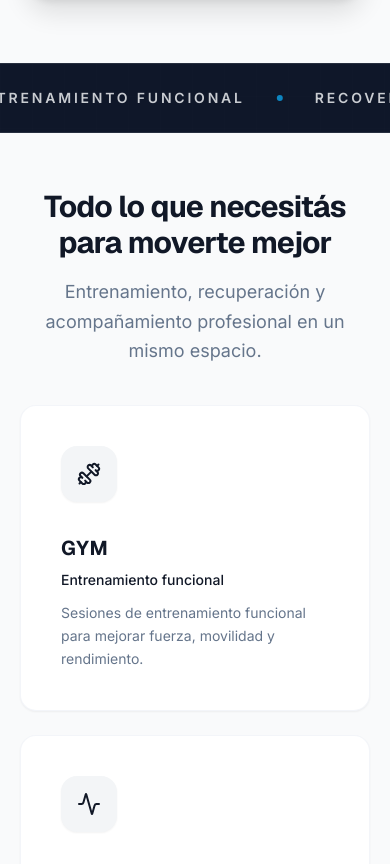
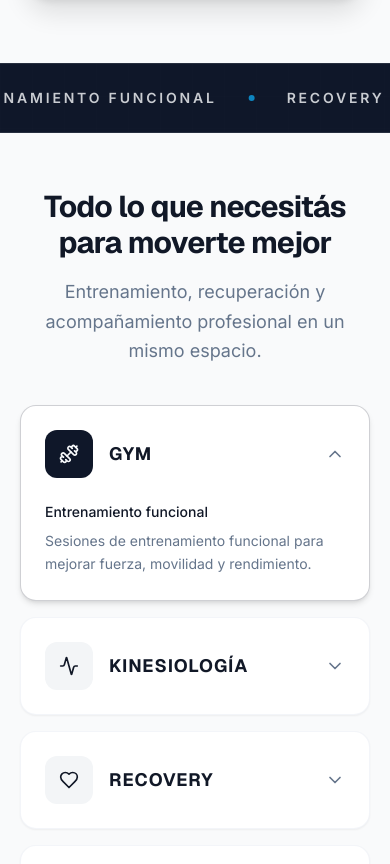
Before and after one commit to tomasmarzullo04/gestion-de-turnos-kinesiologia, a Next.js app: page / in a window 390 px wide. Shown: the part 1099-1963 px from the top of the page. Built offline with nearby package versions, Linux system fonts and the light colour scheme.

Commit message:
feat(ui): add mobile services accordion and optimize marquee animation

```diff
--- a/src/app/globals.css
+++ b/src/app/globals.css
@@ -209,7 +209,19 @@
   }
 
   .animate-marquee {
-    animation: marquee 30s linear infinite;
+    animation: marquee 18s linear infinite;
+  }
+
+  @media (hover: hover) and (pointer: fine) {
+    .animate-marquee:hover {
+      animation-play-state: paused;
+    }
+  }
+
+  @media (prefers-reduced-motion: reduce) {
+    .animate-marquee {
+      animation-play-state: paused;
+    }
   }
 
   @keyframes pulse-glow {
--- a/src/app/page.tsx
+++ b/src/app/page.tsx
@@ -17,6 +17,7 @@ import {
 import { BrandMark } from "@/components/shared/brand-mark";
 import { Button } from "@/components/ui/button";
 import { PublicHeader } from "@/components/shared/public-header";
+import { ServicesAccordion } from "@/components/shared/services-accordion";
 
 const features = [
   {
@@ -142,7 +143,7 @@ export default function HomePage() {
               </p>
             </div>
 
-            <div className="grid grid-cols-1 md:grid-cols-6 gap-6 lg:gap-8 stagger-children">
+            <div className="hidden md:grid grid-cols-1 md:grid-cols-6 gap-6 lg:gap-8 stagger-children">
 
               {/* GYM */}
               <div className="md:col-span-2 group relative overflow-hidden rounded-2xl border border-border/40 bg-card p-10 shadow-sm hover:shadow-xl transition-all duration-300">
@@ -211,6 +212,9 @@ export default function HomePage() {
               </div>
 
             </div>
+
+            {/* Mobile Services Accordion */}
+            <ServicesAccordion />
           </div>
         </section>
 
--- /dev/null
+++ b/src/components/shared/services-accordion.tsx
@@ -0,0 +1,114 @@
+"use client";
+
+import { useState } from "react";
+import Image from "next/image";
+import { ChevronDown, Dumbbell, Activity, Heart, Wind, Sparkles } from "lucide-react";
+import { cn } from "@/lib/utils";
+
+const services = [
+  {
+    id: "gym",
+    title: "GYM",
+    subtitle: "Entrenamiento funcional",
+    description: "Sesiones de entrenamiento funcional para mejorar fuerza, movilidad y rendimiento.",
+    icon: Dumbbell,
+  },
+  {
+    id: "kinesiologia",
+    title: "Kinesiología",
+    subtitle: "Rehabilitación y movimiento",
+    description: "Atención profesional para acompañar tu recuperación y volver a moverte con seguridad.",
+    icon: Activity,
+  },
+  {
+    id: "recovery",
+    title: "RECOVERY",
+    subtitle: "Recuperación y bienestar",
+    description: "Un espacio para recuperar, bajar la fatiga y preparar tu cuerpo para la próxima sesión.",
+    icon: Heart,
+    image: "/images/apex-recovery-room.jpeg"
+  },
+  {
+    id: "respi",
+    title: "RESPI",
+    subtitle: "Rehabilitación respiratoria",
+    description: "Acompañamiento orientado a mejorar tu capacidad respiratoria y bienestar físico.",
+    icon: Wind,
+  },
+  {
+    id: "rpg",
+    title: "RPG",
+    subtitle: "Reeducación Postural Global",
+    description: "Trabajo personalizado para mejorar postura, movilidad y equilibrio corporal.",
+    icon: Sparkles,
+  }
+];
+
+export function ServicesAccordion() {
+  const [openIndex, setOpenIndex] = useState(0);
+
+  return (
+    <div className="flex flex-col gap-4 md:hidden">
+      {services.map((service, index) => {
+        const isOpen = openIndex === index;
+        return (
+          <div
+            key={service.id}
+            className={cn(
+              "overflow-hidden rounded-2xl border border-border/40 bg-card transition-all duration-300",
+              isOpen ? "shadow-md border-primary/20" : "shadow-sm"
+            )}
+          >
+            <button
+              onClick={() => setOpenIndex(isOpen ? -1 : index)}
+              className="flex w-full items-center justify-between p-6 text-left group focus:outline-none focus-visible:ring-2 focus-visible:ring-ring"
+              aria-expanded={isOpen}
+            >
+              <div className="flex items-center gap-4">
+                <span className={cn(
+                  "flex h-12 w-12 items-center justify-center rounded-xl bg-muted text-foreground transition-colors",
+                  isOpen ? "bg-primary text-primary-foreground" : "group-hover:bg-primary/10"
+                )}>
+                  <service.icon className="h-5 w-5" />
+                </span>
+                <span className="font-display text-lg font-bold uppercase tracking-wider">{service.title}</span>
+              </div>
+              <ChevronDown className={cn(
+                "h-5 w-5 text-muted-foreground transition-transform duration-300",
+                isOpen && "rotate-180"
+              )} />
+            </button>
+
+            <div
+              className={cn(
+                "grid transition-[grid-template-rows] duration-300 ease-out-soft",
+                isOpen ? "grid-rows-[1fr] opacity-100" : "grid-rows-[0fr] opacity-0"
+              )}
+            >
+              <div className="overflow-hidden">
+                <div className="p-6 pt-0 space-y-4">
+                  <div>
+                    <p className="font-medium text-foreground text-sm mb-2">{service.subtitle}</p>
+                    <p className="text-muted-foreground text-sm leading-relaxed">
+                      {service.description}
+                    </p>
+                  </div>
+                  {service.image && (
+                    <div className="relative h-32 w-full overflow-hidden rounded-xl border border-border/40 shadow-sm mt-4">
+                      <Image
+                        src={service.image}
+                        alt={service.title}
+                        fill
+                        className="object-cover"
+                      />
+                    </div>
+                  )}
+                </div>
+              </div>
+            </div>
+          </div>
+        );
+      })}
+    </div>
+  );
+}
```
